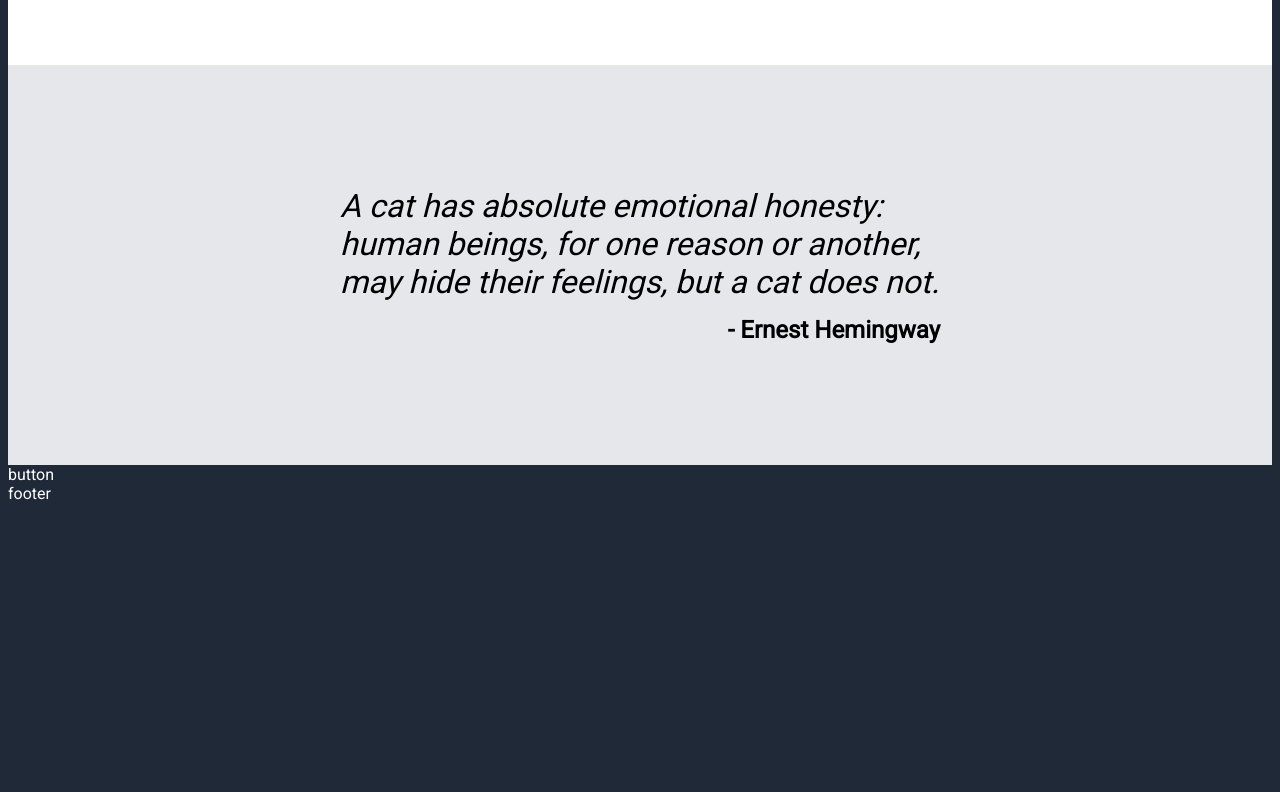
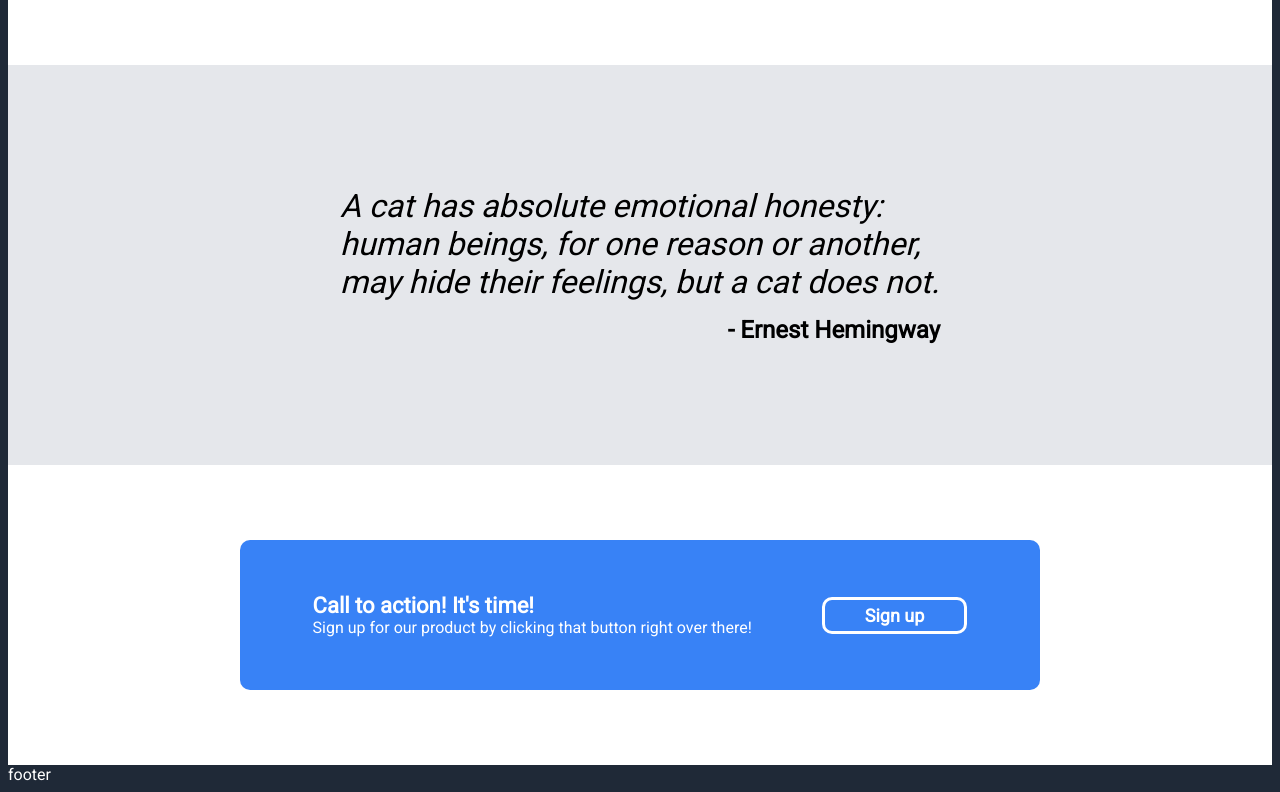
Before and after one commit to jaimeluong/landing-page, a plain HTML site: page index.html in a window 1280 px wide. Shown: the part 937-1729 px from the top of the page. Before the commit the page ends 1448 px from the top, so only its background shows below. Drawn offline with Linux system fonts and the light colour scheme.

Commit message:
Finish sign up button div

```diff
--- a/index.html
+++ b/index.html
@@ -56,7 +56,13 @@
     </div>
 
     <div class="button"> <!-- Sign up button -->
-        button
+        <div class="rectangle">
+            <div class="button-text">
+                <div style="background-color: #3882F6; font-weight: bold; font-size: 22px;;">Call to action! It's time!</div>
+                <div style="background-color: #3882F6;">Sign up for our product by clicking that button right over there!</div>
+            </div>
+            <button style="padding: 5px 40px 5px 40px; background-color: #3882F6; border: 3px solid white; border-radius: 10px; font-size: 18px; font-weight: bold;">Sign up</button>
+        </div>
     </div>
 
     <div class="footer"> <!-- Footer -->
--- a/style.css
+++ b/style.css
@@ -91,3 +91,22 @@
     padding-top: 15px;
     font-size: 24px;
 }
+
+.button, .rectangle {
+    display: flex;
+    justify-content: center;
+    align-items: center;
+    background-color: white;
+}
+
+.button {
+    height: 300px;
+}
+
+.rectangle {
+    height: 150px;
+    width: 800px;
+    background-color: #3882F6;
+    gap: 70px;
+    border-radius: 10px;
+}
```
